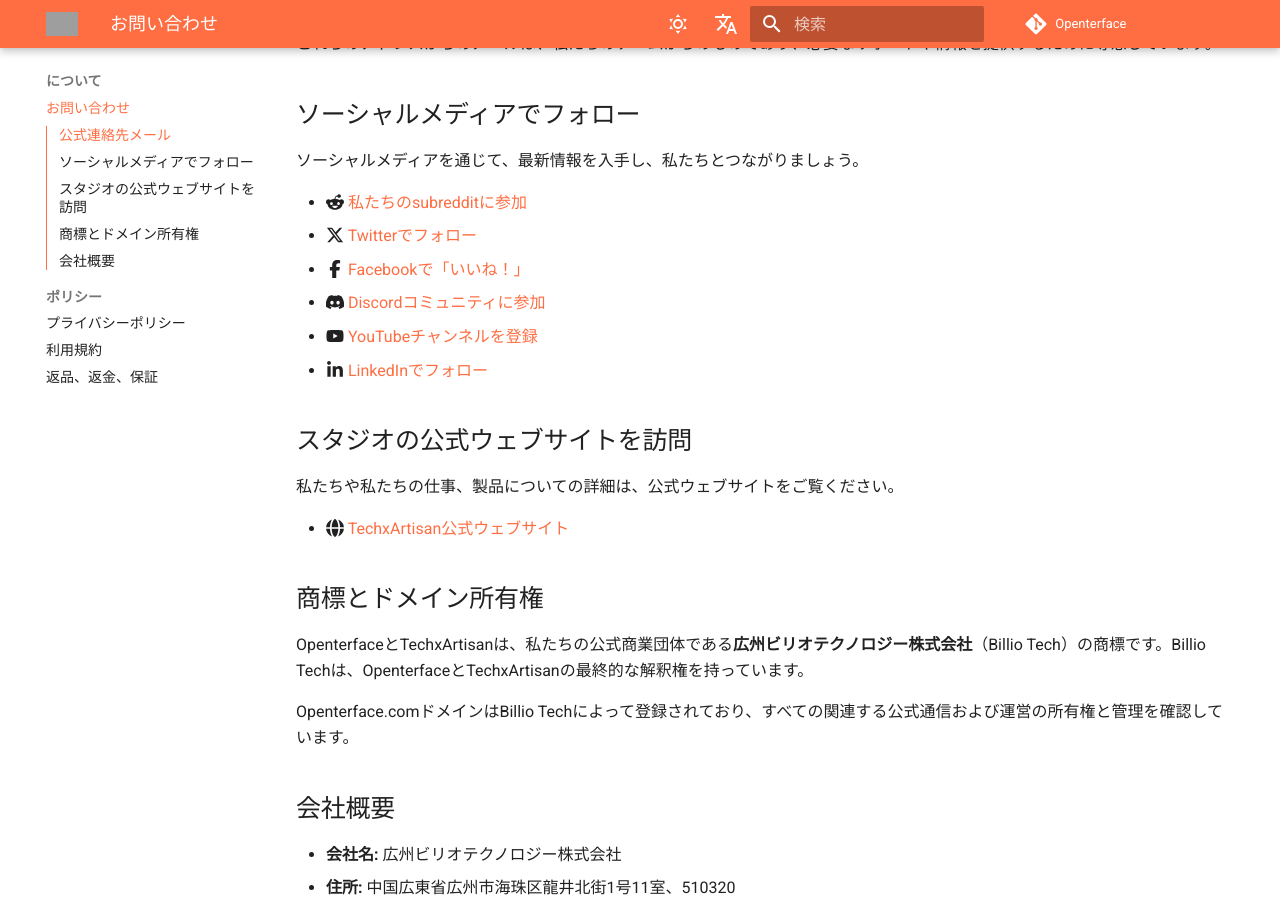
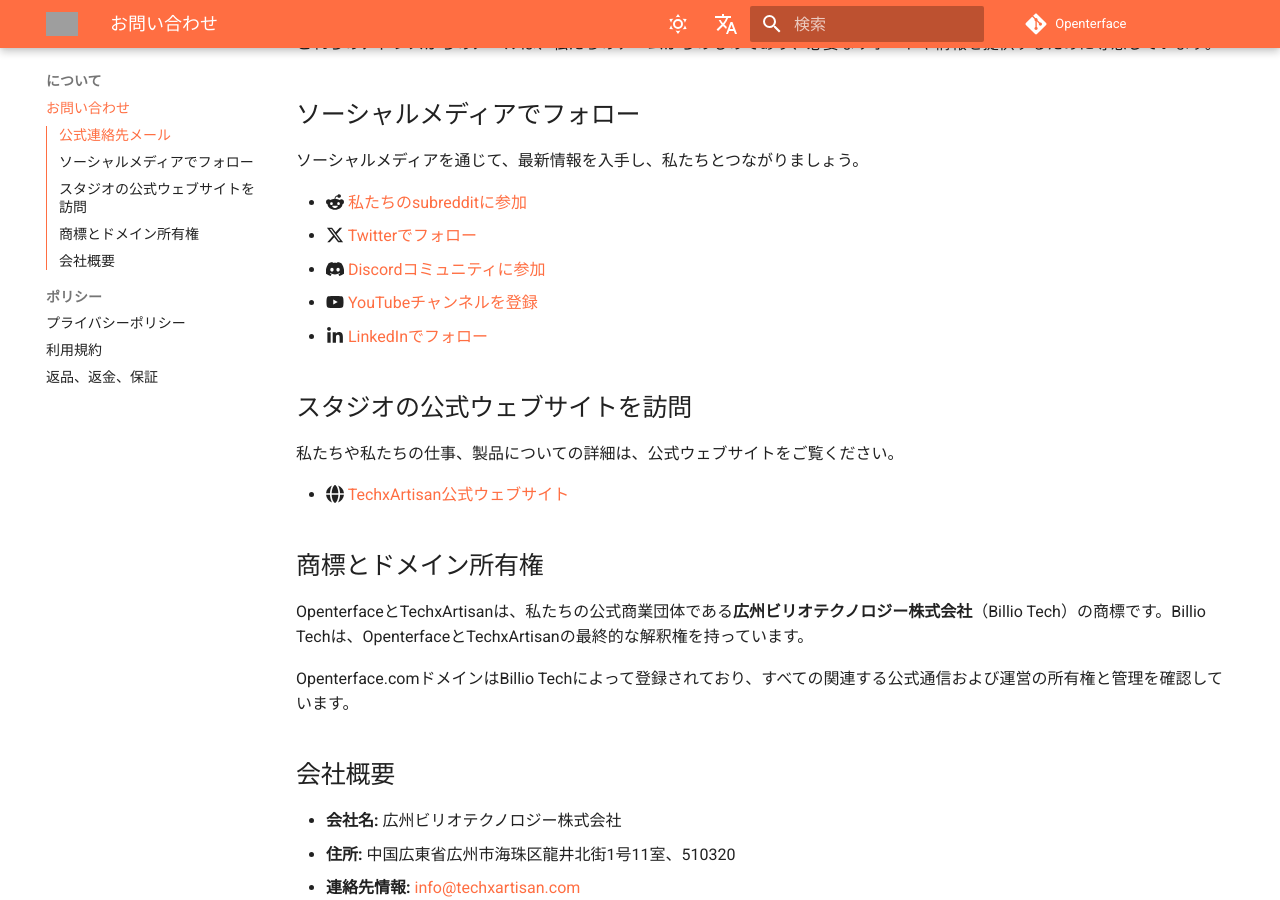
Before and after one commit to TechxArtisanStudio/Openterface_jp, an MkDocs documentation site: the page built from docs/contact.md, in a window 1280 px wide and 900 px high, scrolled down 564 px. Built offline with MkDocs 1.6.1 and Material for MkDocs 9.7.7, drawn with Linux system fonts in a browser that asks for light colours; comment, search, counter and statistics services are not loaded; grey boxes are pictures that could not be loaded.

Commit message:
delete FB

```diff
--- a/docs/contact.md
+++ b/docs/contact.md
@@ -21,7 +21,6 @@
 
 - :fontawesome-brands-reddit-alien: [私たちのsubredditに参加](/reddit)
 - :fontawesome-brands-x-twitter: [Twitterでフォロー](https://twitter.com/TechxArtisan)
-- :fontawesome-brands-facebook-f: [Facebookで「いいね！」](https://www.facebook.com/TechxArtisan)
 - :fontawesome-brands-discord: [Discordコミュニティに参加](/discord)
 - :fontawesome-brands-youtube: [YouTubeチャンネルを登録](https://youtube.com/@TechxArtisan)
 - :fontawesome-brands-linkedin-in: [LinkedInでフォロー](https://www.linkedin.com/company/techxartisan/)
```
